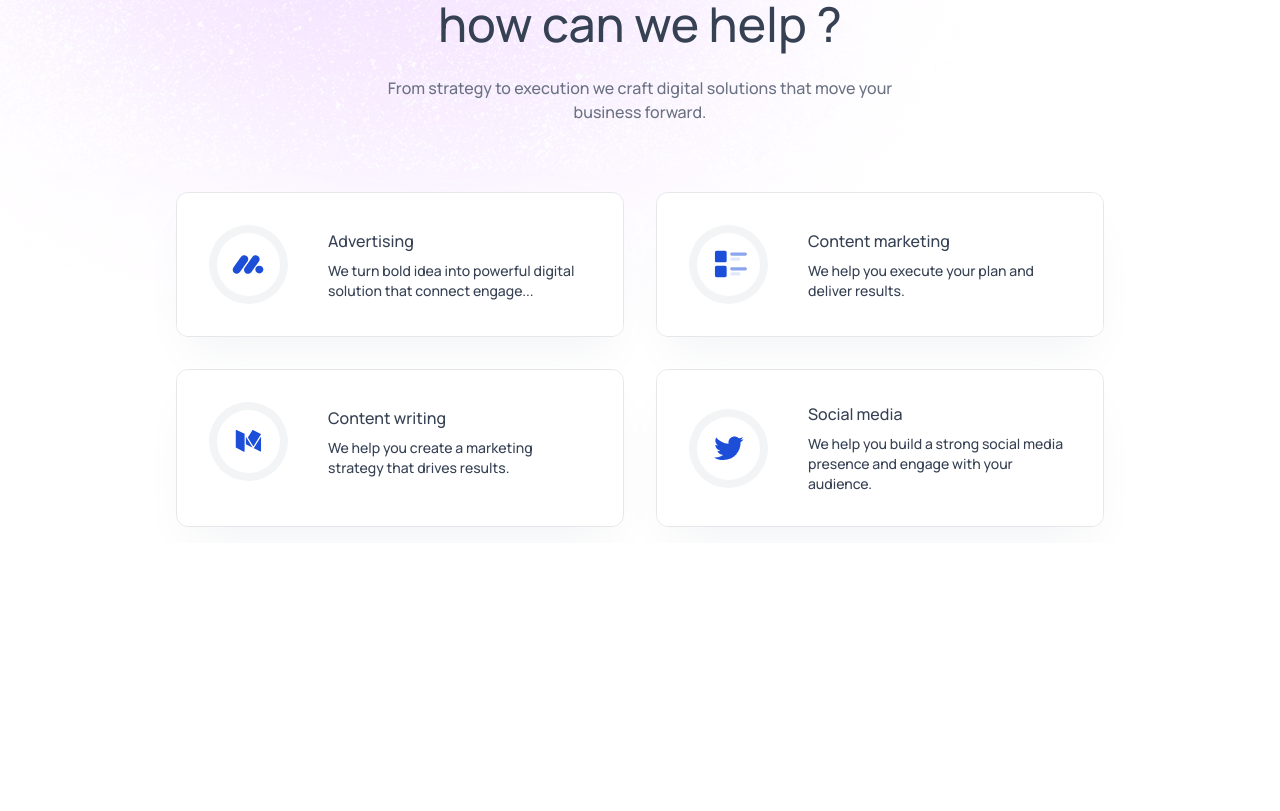
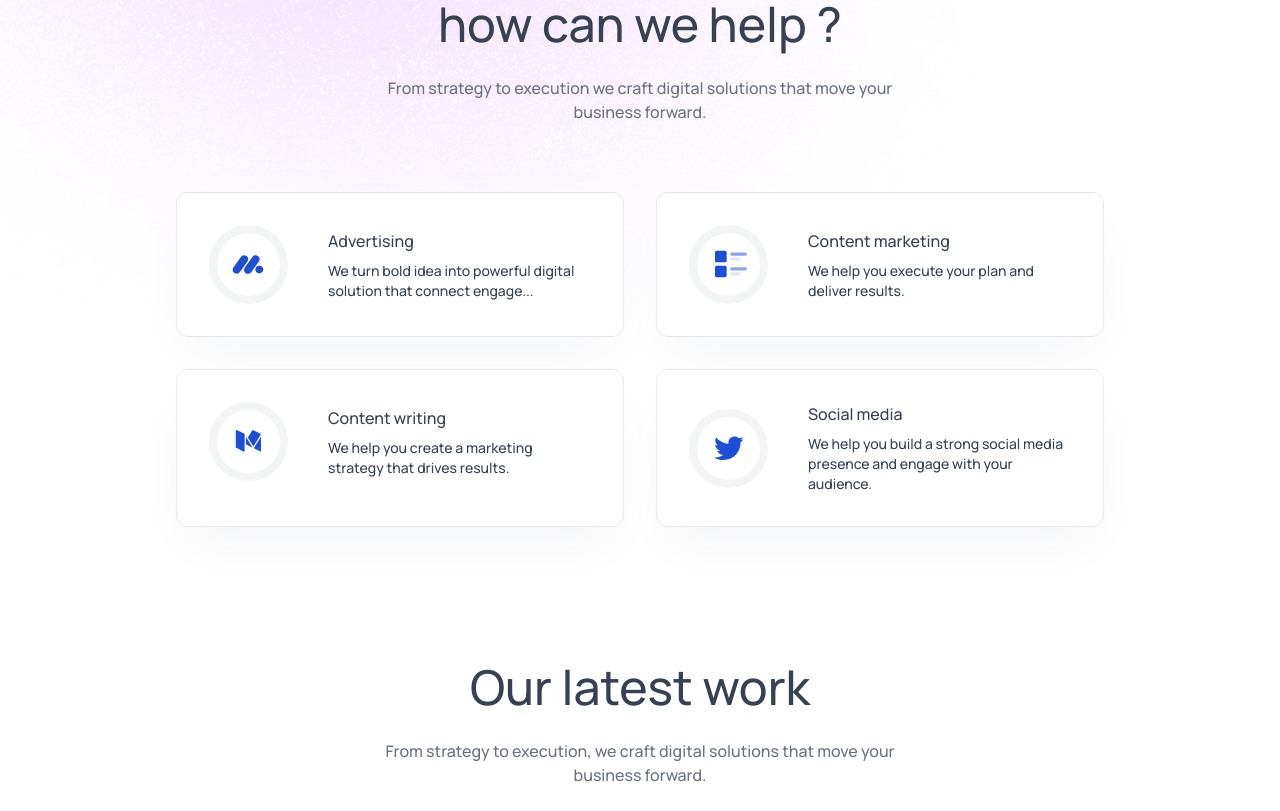
Before and after one commit to nav-patel/Agency-ai, a React (Vite) app: page / in a window 1280 px wide. Shown: the part 1342-2153 px from the top of the page. Before the commit the page ends 1885 px from the top, so only its background shows below. Built offline with nearby package versions, Linux system fonts and the light colour scheme.

Commit message:
created OurWork component and mounted it on the App

```diff
--- a/src/App.jsx
+++ b/src/App.jsx
@@ -3,6 +3,7 @@
 import Hero from "./components/Hero"
 import TrustedBy from "./components/TrustedBy"
 import Services from "./components/Services"
+import OurWork from "./components/OurWork"
 
 
 
@@ -16,6 +17,7 @@
     <Hero/>
     <TrustedBy/>
     <Services/>
+    <OurWork/>
 
     </div>
   )
--- /dev/null
+++ b/src/components/OurWork.jsx
@@ -0,0 +1,14 @@
+import React from 'react'
+import Title from './Title'
+
+const OurWork = () => {
+  return (
+    <div id='our-work' className='flex flex-col items-center gap-7 px-4  sm:px-12 lg:px-24 xl:px-40 pt-30 text-gray-700 dark:text-white'>
+
+    <Title title='Our latest work' desc='From strategy to execution, we craft digital solutions that move your business forward.'/>
+
+    </div>
+  )
+}
+
+export default OurWork
```
